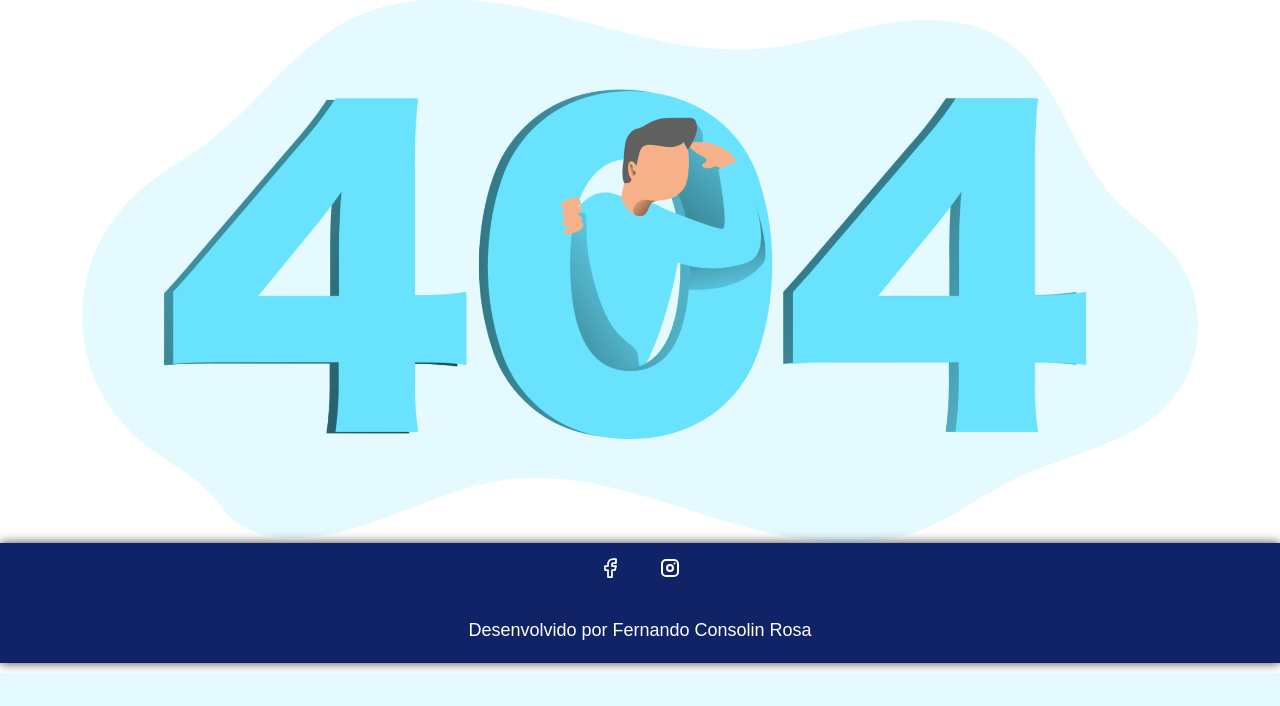
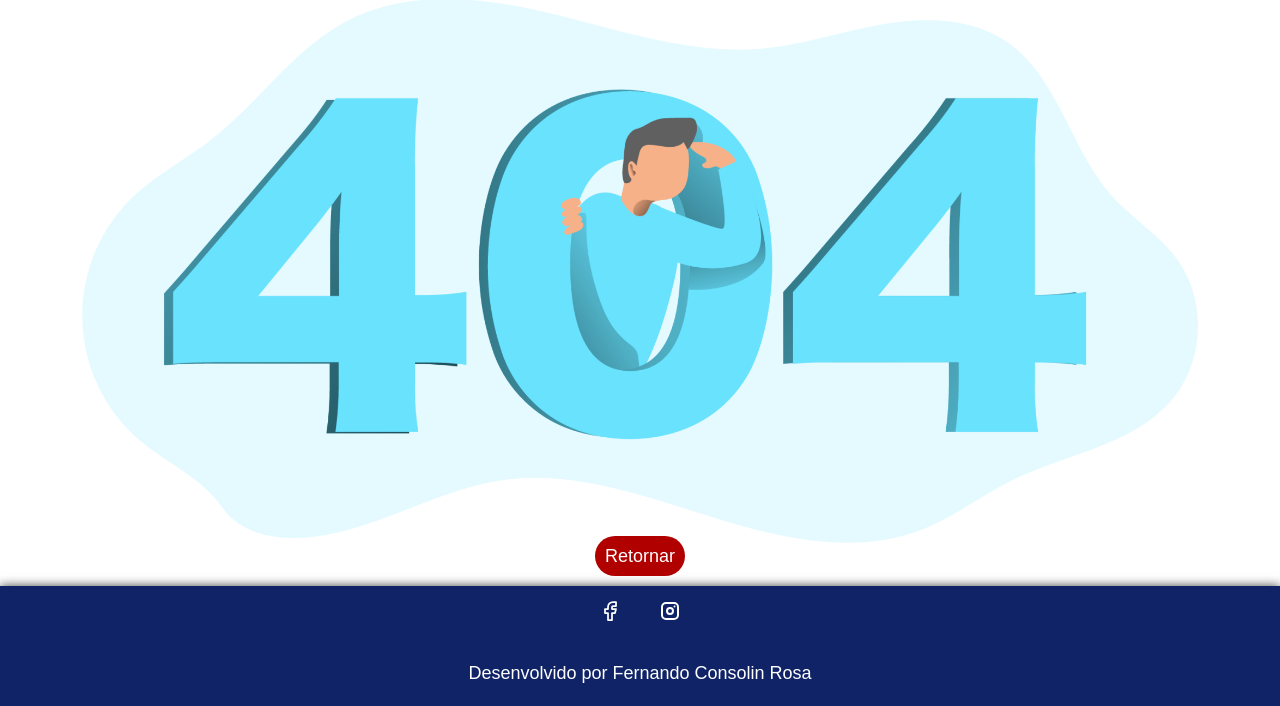
Before and after one commit to FernandoConsolinRosa11/SiteProjetoFacul, a PHP site: page /DevModerna/paginas/home in a window 1280 px wide. Shown: the part 127-833 px from the top of the page. Before the commit the page ends 800 px from the top, so only its background shows below. Run offline with PHP 8.4, Linux system fonts and the light colour scheme; some libraries are stand-ins or nearby versions.

Commit message:
PaginaErroAjustado

```diff
--- a/paginas/erro.php
+++ b/paginas/erro.php
@@ -2,5 +2,6 @@
     <div class="container">
         <h2 class="text-center">A página que você está tentando acessar não existe!</h2>
         <img src="img/404.png" alt="404" class="text-center w-100">
+         <p class="text-center"><a href="home" class="especial">Retornar</a></p>
     </div>
 </main>
```
